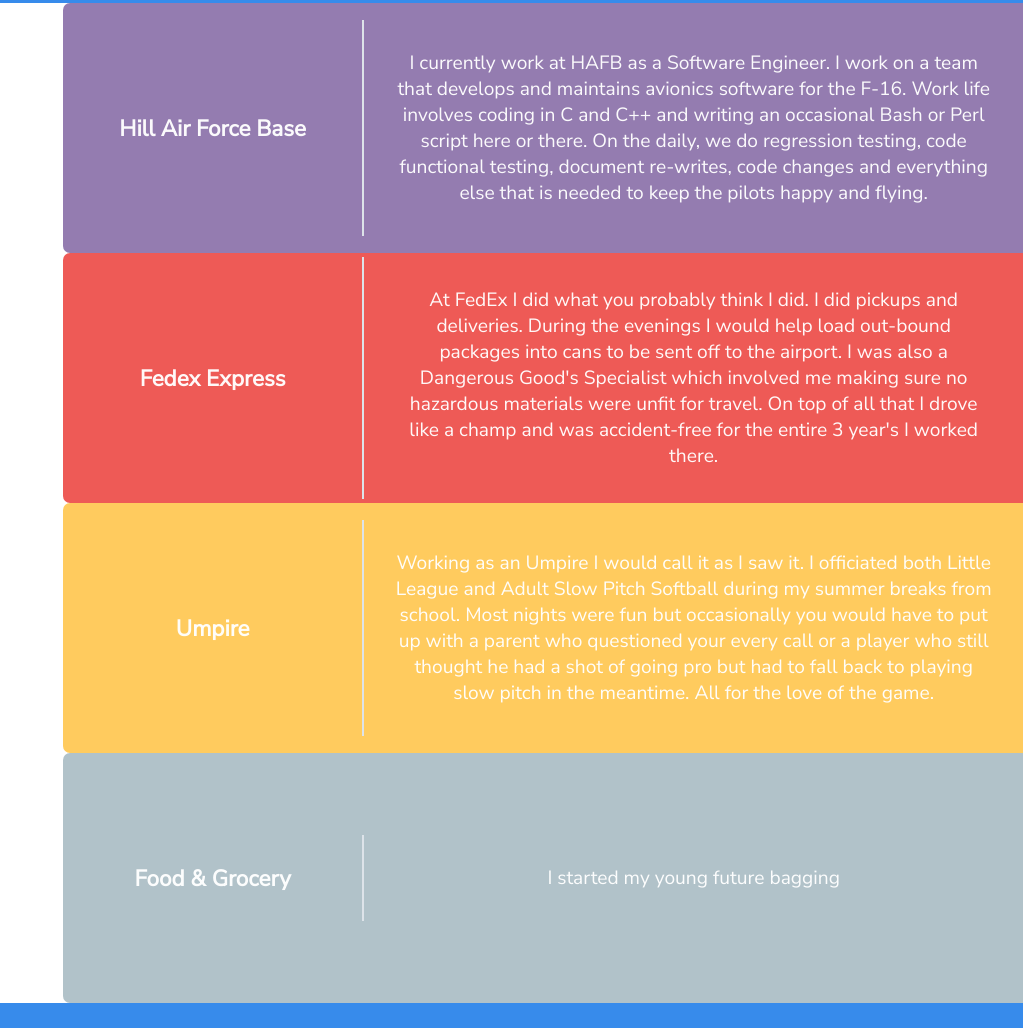
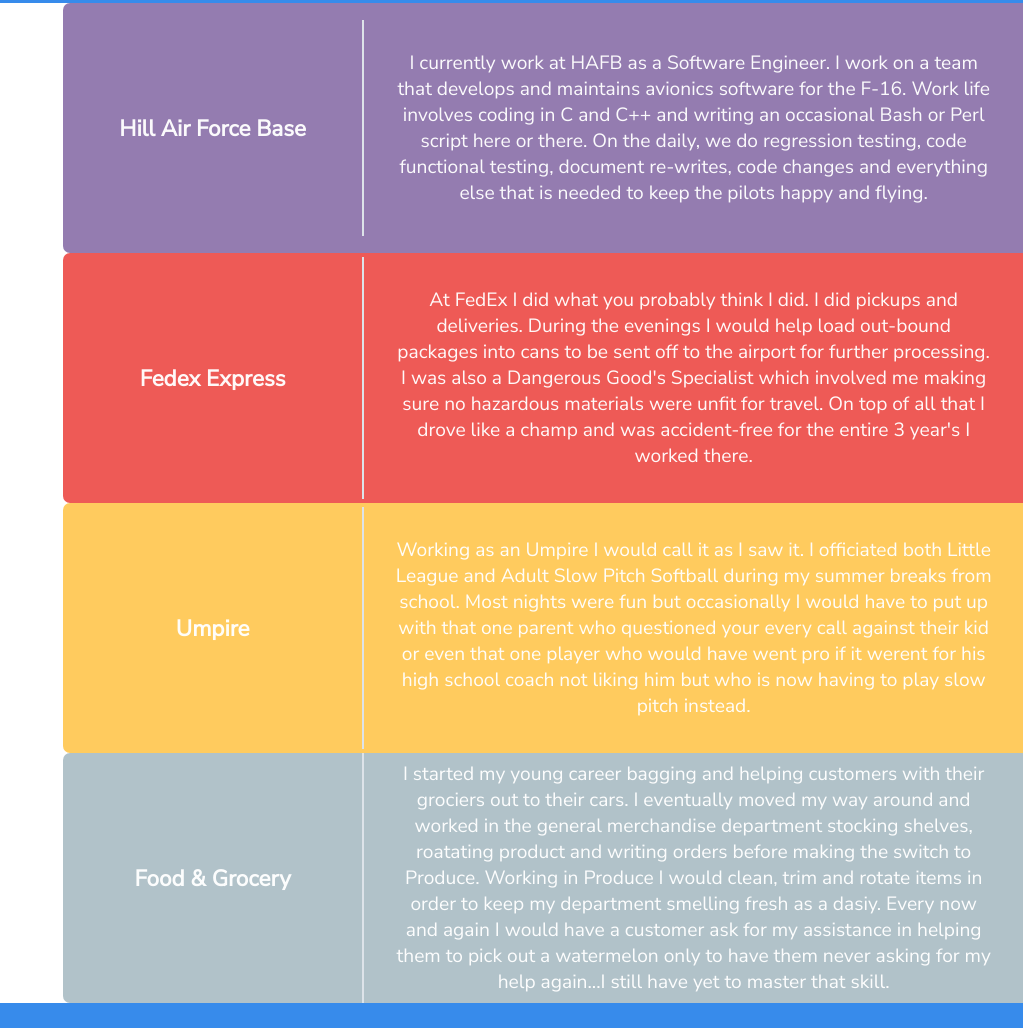
Before and after one commit to akasos/akasos.github.io, a plain HTML site: page index.html in a window 1280 px wide. Shown: the part 897-1925 px from the top of the page, without its empty margins (257-1280 px from the left). Drawn offline with nearby package versions, Linux system fonts and the light colour scheme.

Commit message:
Editing with the job descriptions

```diff
--- a/index.html
+++ b/index.html
@@ -72,7 +72,7 @@
             <h3 class="job-title">Fedex Express</h3>
             <p class="job-description">At FedEx I did what you probably think I did. I did pickups and deliveries.
                                        During the evenings I would help load out-bound packages into cans
-                                       to be sent off to the airport. I was also a Dangerous Good's Specialist which
+                                       to be sent off to the airport for further processing. I was also a Dangerous Good's Specialist which
                                        involved me making sure no hazardous materials were unfit for travel.
                                        On top of all that I drove like a champ and was accident-free for the entire 3 year's I worked there.
              </p>
@@ -83,9 +83,9 @@
           <div class="work-content">
             <h3 class="job-title">Umpire</h3>
             <p class="job-description">Working as an Umpire I would call it as I saw it. I officiated both Little League and Adult Slow Pitch Softball
-                                       during my summer breaks from school. Most nights were fun but occasionally you would have to put up with a parent who questioned your
-                                       every call or a player who still thought he had a shot of going pro but had to fall back to playing
-                                       slow pitch in the meantime. All for the love of the game.
+                                       during my summer breaks from school. Most nights were fun but occasionally I would have to put up with that one parent who
+                                       questioned your every call against their kid or even that one player who would have went pro if it werent for his high school coach
+                                       not liking him but who is now having to play slow pitch instead.
 
              </p>
           </div>
@@ -94,7 +94,11 @@
         <div class='work-container' id="grocery" style="background-color: rgba(82, 121, 136, 0.452)">
           <div class="work-content">
             <h3 class="job-title">Food & Grocery</h3>
-            <p class="job-description"> I started my young future bagging
+            <p class="job-description"> I started my young career bagging and helping customers with their grociers out to their cars.
+                                        I eventually moved my way around and worked in the general merchandise department stocking shelves,
+                                        roatating product and writing orders before making the switch to Produce. Working in Produce I would clean, trim and rotate items
+                                        in order to keep my department smelling fresh as a dasiy. Every now and again I would have a customer ask for my assistance in helping them to pick
+                                        out a watermelon only to have them never asking for my help again...I still have yet to master that skill.
              </p>
           </div>
         </div>
```
